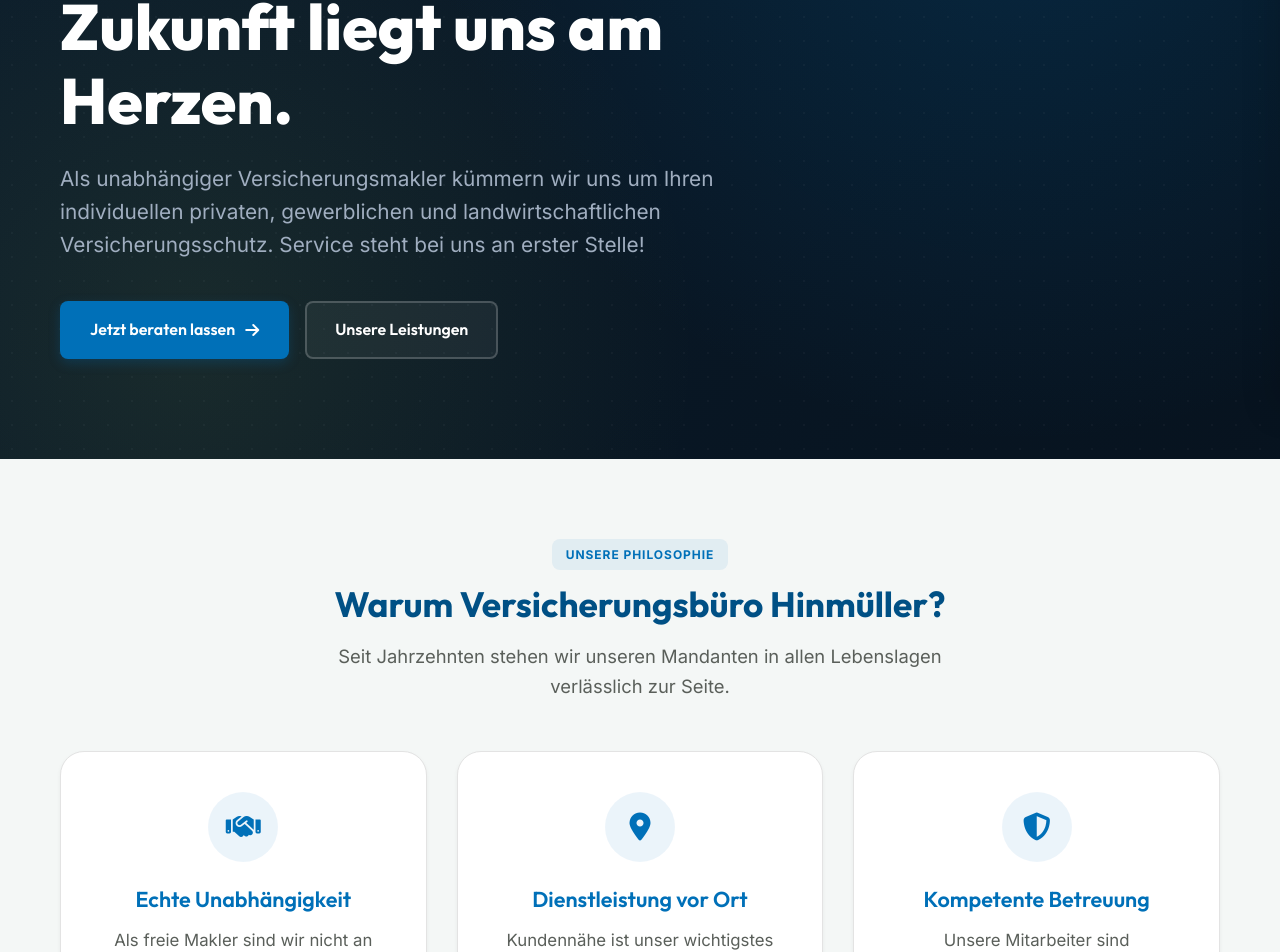
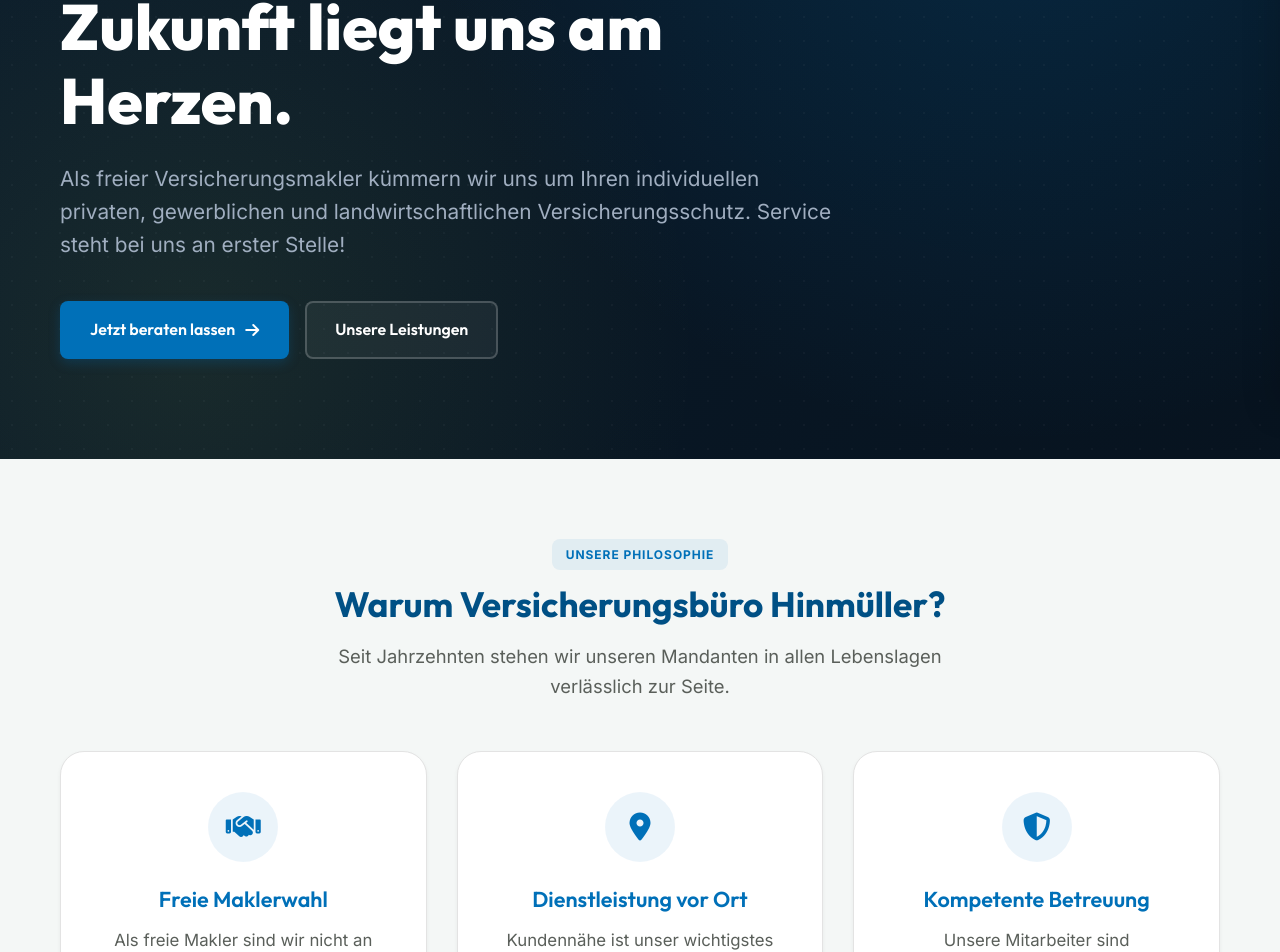
Before and after one commit to realNeron/hinmueller-relaunch, an Angular app: page /home in a window 1280 px wide. Shown: the part 387-1339 px from the top of the page. Built offline with nearby package versions, Linux system fonts and the light colour scheme.

Commit message:
compliance: replace the word 'unabhängig' with 'neutral/objektiv' to comply with OLG Dresden AZ 14 U 1740/24

```diff
--- a/src/app/pages/about/about.component.html
+++ b/src/app/pages/about/about.component.html
@@ -2,7 +2,7 @@
   <div class="container about-hero-container">
     <span class="badge">Über uns</span>
     <h1>Lernen Sie uns kennen</h1>
-    <p class="lead-text">Erfahren Sie mehr über unsere Werte, unsere genossenschaftliche Unabhängigkeit und unsere Leistungen.</p>
+    <p class="lead-text">Erfahren Sie mehr über unsere Werte, unsere genossenschaftliche Ausrichtung und unsere Leistungen.</p>
   </div>
 </section>
 
--- a/src/app/pages/home/home.component.html
+++ b/src/app/pages/home/home.component.html
@@ -5,7 +5,7 @@
       <span class="hero-badge"><i class="fa-solid fa-star"></i> Partner der Landwirtschaft & des Mittelstands</span>
       <h1>Die Sicherheit Ihrer Zukunft liegt uns am Herzen.</h1>
       <p class="hero-tagline">
-        Als unabhängiger Versicherungsmakler kümmern wir uns um Ihren individuellen privaten, gewerblichen und landwirtschaftlichen Versicherungsschutz. Service steht bei uns an erster Stelle!
+        Als freier Versicherungsmakler kümmern wir uns um Ihren individuellen privaten, gewerblichen und landwirtschaftlichen Versicherungsschutz. Service steht bei uns an erster Stelle!
       </p>
       <div class="hero-ctas">
         <a routerLink="/contact" class="btn btn-primary">Jetzt beraten lassen <i class="fa-solid fa-arrow-right"></i></a>
@@ -26,7 +26,7 @@
     <div class="grid-3">
       <div class="card value-card">
         <div class="value-icon"><i class="fa-solid fa-handshake"></i></div>
-        <h3>Echte Unabhängigkeit</h3>
+        <h3>Freie Maklerwahl</h3>
         <p>Als freie Makler sind wir nicht an Versicherungsgesellschaften gebunden. Wir arbeiten ausschließlich in Ihrem Interesse und wählen den optimalen Tarif aus über 100 Anbietern.</p>
       </div>
 
--- a/src/app/pages/services/services.component.html
+++ b/src/app/pages/services/services.component.html
@@ -3,7 +3,7 @@
     <span class="badge">Unsere Leistungen</span>
     <h1>Bedarfsgerechter Schutz für alle Lebenslagen</h1>
     <p class="lead-text">
-      Wir analysieren Ihre Risiken unabhängig, transparent und vorausschauend. Finden Sie das passende Vorsorge- und Sicherheitskonzept.
+      Wir analysieren Ihre Risiken objektiv, transparent und vorausschauend. Finden Sie das passende Vorsorge- und Sicherheitskonzept.
     </p>
   </div>
 </section>
```
